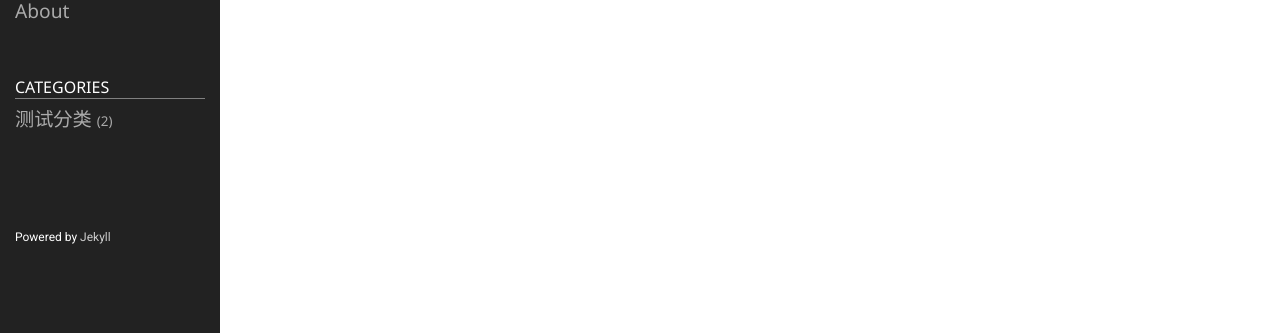
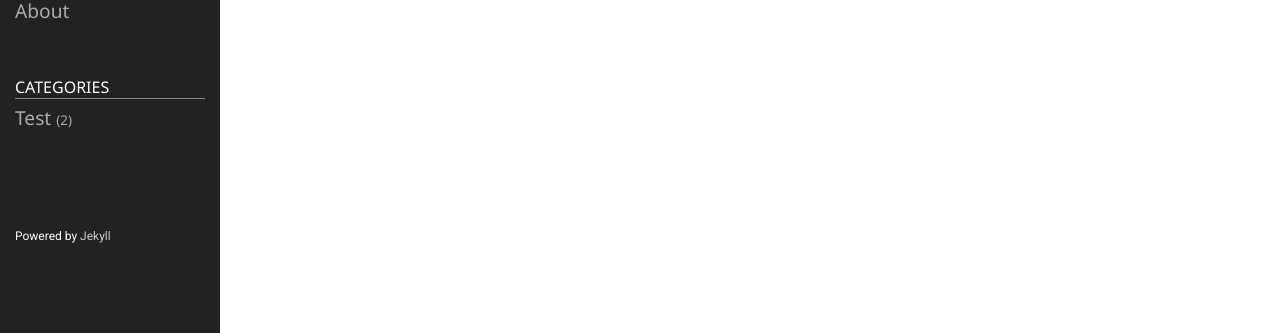
Before and after one commit to yejinp/yejinp.github.io, a Jekyll site: the page built from _posts/2022-10-02-post2.markdown, in a window 1280 px wide. Shown: the part 245-578 px from the top of the page. Built offline with Jekyll 4.4.1, drawn with Linux system fonts in a browser that asks for light colours.

Commit message:
fix category

```diff
--- a/_posts/2022-10-01-welcome-to-my-website.markdown
+++ b/_posts/2022-10-01-welcome-to-my-website.markdown
@@ -2,7 +2,7 @@
 layout: post
 title:  "Welcome to Yejinp!"
 date:   2022-10-01 19:31:29 +0900
-category: "测试分类"
+category: test
 ---
 
 欢迎访问此博客！
--- a/_posts/2022-10-02-post2.markdown
+++ b/_posts/2022-10-02-post2.markdown
@@ -2,7 +2,7 @@
 layout: post
 title: test-sample
 date: 2022-10-02 10:20:23 +0900
-category: 测试分类
+category: test
 ---
 # test-sample
 
```
